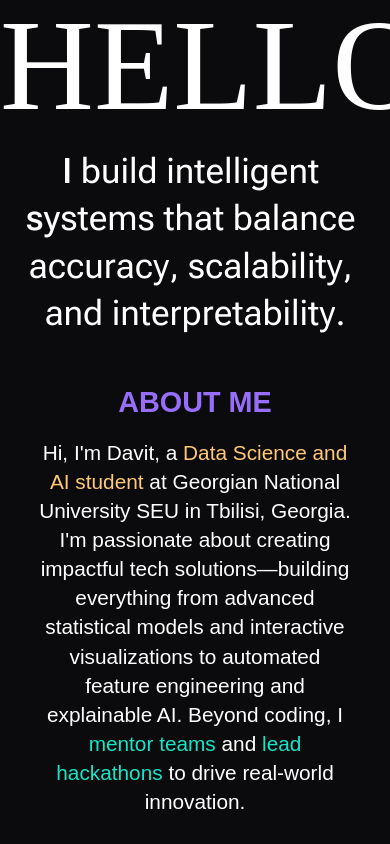
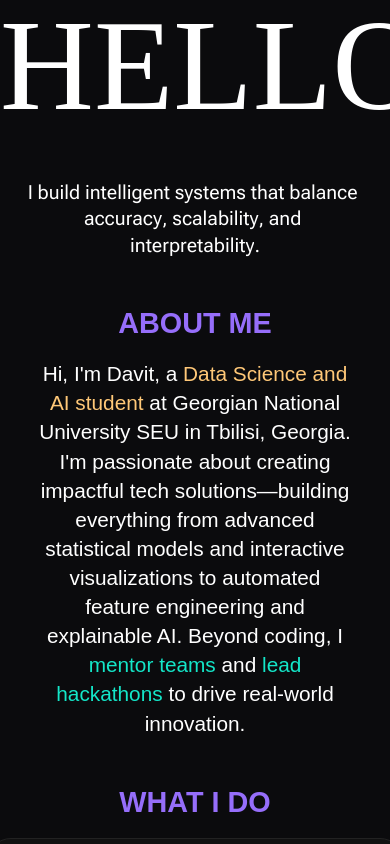
Before and after one commit to DavitEgoian/Portfolio-Website, a React (Create React App) app: page / in a window 390 px wide. Shown: the top 844 px of the page. Built offline with nearby package versions, Linux system fonts and the light colour scheme; a web font is replaced by a local one.

Commit message:
Enhance layout and responsiveness by adjusting styles in App.js and VariableProximity components

```diff
--- a/src/App.js
+++ b/src/App.js
@@ -40,7 +40,16 @@ function App() {
           minFontSize={36}
         />
         <br />
-        <div ref={containerRef} style={{ position: "relative" }}>
+        <div
+          ref={containerRef}
+          style={{
+            position: "relative",
+            marginTop: "2rem",
+            marginBottom: "2rem",
+            paddingLeft: "1.5rem",
+            paddingRight: "1.5rem",
+          }}
+        >
           <VariableProximity
             label={
               "I build intelligent systems that balance\n " +
--- a/src/VariableProximity.css
+++ b/src/VariableProximity.css
@@ -32,7 +32,7 @@
 @media (max-width: 640px) {
   .variable-proximity {
     width: 100% !important;
-    font-size: clamp(1.4rem, 9vw, 2.2rem);
+    font-size: clamp(1rem, 5vw, 1.5rem);
     line-height: 1.35;
   }
 
--- a/src/VariableProximity.js
+++ b/src/VariableProximity.js
@@ -61,6 +61,18 @@ const VariableProximity = forwardRef((props, ref) => {
   const interpolatedSettingsRef = useRef([]);
   const mousePositionRef = useMousePositionRef(containerRef);
   const lastPositionRef = useRef({ x: null, y: null });
+  const isMobileRef = useRef(false);
+
+  useEffect(() => {
+    const checkMobile = () => {
+      isMobileRef.current =
+        window.matchMedia("(pointer: coarse)").matches ||
+        window.innerWidth < 768;
+    };
+    checkMobile();
+    window.addEventListener("resize", checkMobile);
+    return () => window.removeEventListener("resize", checkMobile);
+  }, []);
 
   const parsedSettings = useMemo(() => {
     const parseSettings = (settingsStr) =>
@@ -101,7 +113,7 @@ const VariableProximity = forwardRef((props, ref) => {
   };
 
   useAnimationFrame(() => {
-    if (!containerRef?.current) return;
+    if (!containerRef?.current || isMobileRef.current) return;
     const containerRect = containerRef.current.getBoundingClientRect();
     const { x, y } = mousePositionRef.current;
     if (lastPositionRef.current.x === x && lastPositionRef.current.y === y) {
```
